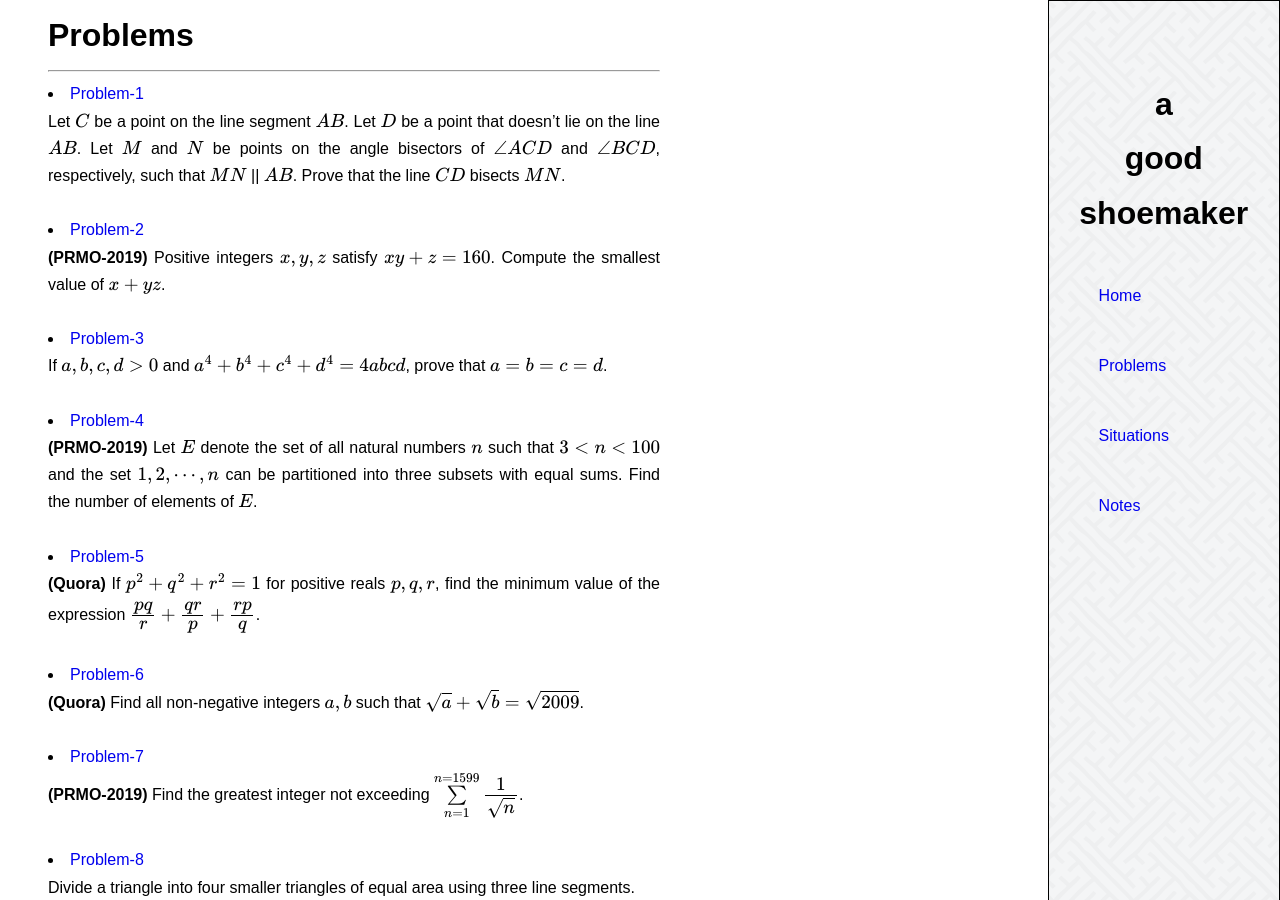
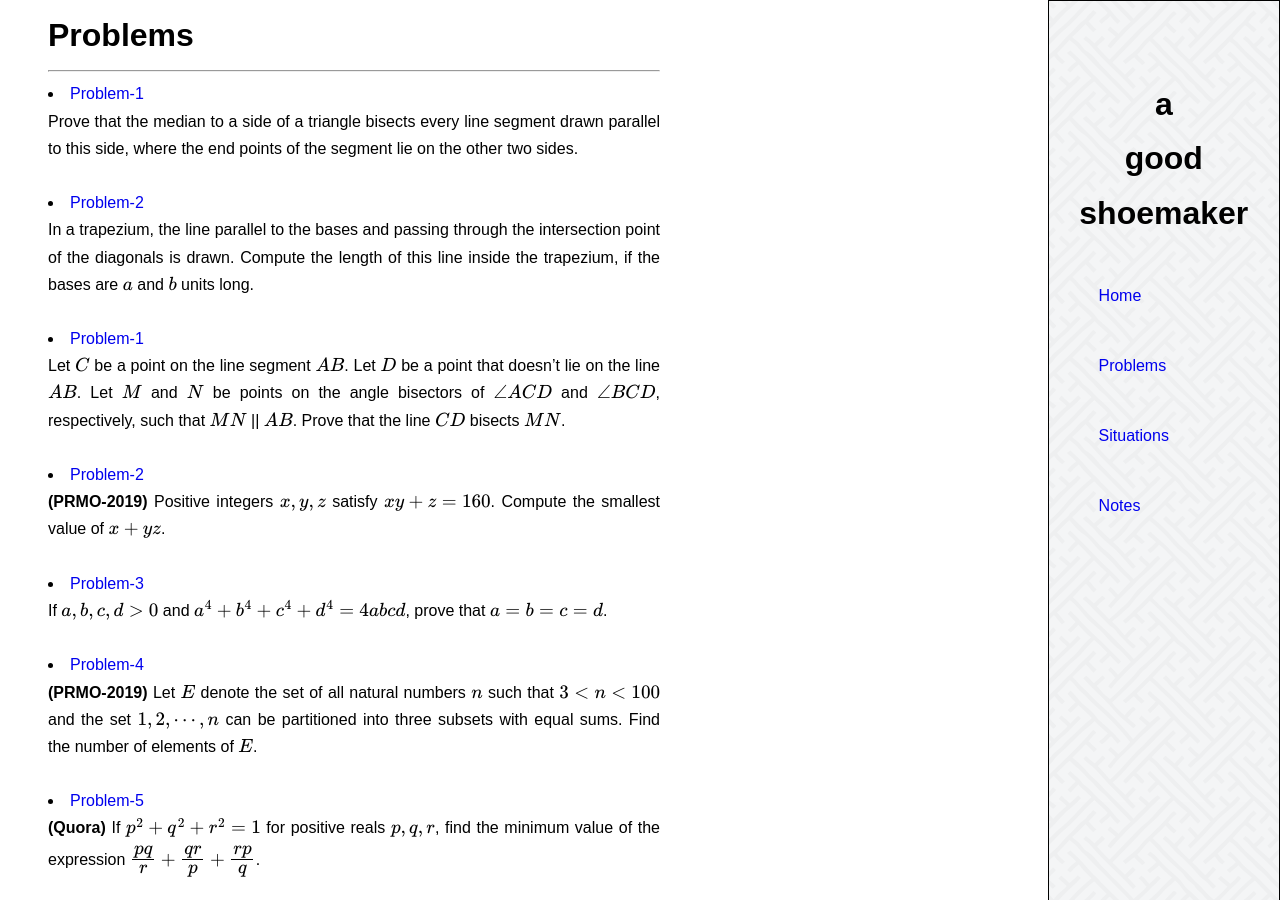
Before and after one commit to agoodshoemaker/agoodshoemaker.github.io, a Jekyll site: the page built from problems.md, in a window 1280 px wide and 900 px high. Built offline with Jekyll 4.4.1, drawn with Linux system fonts in a browser that asks for light colours; formulas are drawn with MathJax 3; a script that is not in the unit is left out.

Commit message:
a new beginning

```diff
--- /dev/null
+++ b/_problems/1.md
@@ -0,0 +1,64 @@
+---
+layout: post
+title: Problem-1
+mathjax: true
+problem_id: 1
+excerpt_separator: <!--more-->
+main-topic: geometry
+sub-topic: similarity, triangles
+source: Problem 349, Planimetry, Kiselev
+date: 18-04-2020
+---
+
+Prove that the median to a side of a triangle bisects every line segment drawn parallel to this side, where the end points of the segment lie on the other two sides.
+
+<!--more-->
+<hr><br>
+
+- Consider any triangle $ABC$.
+
+<figure>
+	<img src="/assets/problems/1/1.svg" width="125%" height="125%">
+</figure>
+
+
+- The median to side $BC$ is $AD$.
+
+<figure>
+	<img src="/assets/problems/1/2.svg" width="125%" height="125%">
+</figure>
+
+- We have line segment $EF\ \|\|\ BC$, with $EF$ intersecting $AD$ at $G$.
+
+<figure>
+	<img src="/assets/problems/1/3.svg" width="125%" height="125%">
+</figure>
+
+- We need to prove that $AD$ bisects $EF$, which is the same as proving $EG = GF$.
+
+
+- In $\bigtriangleup ABD$, $EG$ is parallel to $BD$. So, $\bigtriangleup AEG\ \sim\ \bigtriangleup ABD$.
+- From this similarity, it follows that $\cfrac{EG}{BD} = \cfrac{AG}{AD}$.
+- Similarly, we can show that $\bigtriangleup AGF\ \sim\ \bigtriangleup ADC$, from which we can infer that $\cfrac{AG}{AD} = \cfrac{GF}{DC}$.
+- Using these two equalities, we have $\cfrac{EG}{BD} = \cfrac{GF}{DC}$.
+- But $AD$ is a median to side $BC$, so $BD = DC$.
+- Using this fact, the equality becomes:
+
+$$
+\cfrac{EG}{BD} = \cfrac{GF}{DC}\ \  \text{  and   }\ \  BD = DC \implies EG = GF
+$$
+
+- And with that, we see that $AD$ bisects $EF$.
+
+For an interactive version of the final image, please checkout this <a href="/assets/problems/1/home.html" target="blank">link</a>.
+
+<hr>
+
+<details>
+  <summary> Info </summary>
+<div markdown="1">
+	Source: {{page.source}}
+	Main-topic: {{page.main-topic}}
+	Sub-topics: {{page.sub-topic}}
+</div>
+</details>
--- /dev/null
+++ b/_problems/2.md
@@ -0,0 +1,88 @@
+---
+layout: post
+title: Problem-2
+mathjax: true
+problem_id: 2
+excerpt_separator: <!--more-->
+main-topic: geometry
+sub-topic: similarity, quadrilaterals, trapeziums
+source: Problem 356, Planimetry, Kiselev
+date: 18-04-2020
+---
+
+In a trapezium, the line parallel to the bases and passing through the intersection point of the diagonals is drawn. Compute the length of this line inside the trapezium, if the bases are $a$ and $b$ units long.
+
+<!--more-->
+<hr><br>
+
+- Consider trapezium $ABCD$ with $AD\ \|\|\ BC$. Let $AD = a$ and $BC = b$.
+
+<figure>
+	<img src="/assets/problems/2/1.svg" width="140%" height="140%">
+</figure>
+
+- Let us join the diagonals and mark the point of intersection as $E$.
+
+<figure>
+	<img src="/assets/problems/2/2.svg" width="140%" height="140%">
+</figure>
+
+- Now, we have a line passing through $E$ parallel to either of the bases. Let this line intersect the non-parallel sides at $F$ and $G$.
+
+<figure>
+	<img src="/assets/problems/2/3.svg" width="140%" height="140%">
+</figure>
+
+- We are asked to compute the length of line segment $FG$.
+
+- In $\bigtriangleup ABC$, we have $FE\ \|\|\ BC$, which implies that $\bigtriangleup AFE\ \sim\ \bigtriangleup ABC$.
+- In $\bigtriangleup BAD$, we have $AD\ \|\|\ FE$, which implies that $\bigtriangleup BFE\ \sim\ \bigtriangleup BAD$.
+- From these two similar triangles, we have the following equalities:
+
+$$
+\cfrac{AF}{AB} = \cfrac{FE}{BC},\ \ \cfrac{BF}{AB} = \cfrac{FE}{AD}\\ \implies \cfrac{AF}{BF} = \cfrac{AD}{BC} = \cfrac{a}{b}
+$$
+
+- In a similar manner, we can show that:
+
+$$
+\cfrac{DG}{CG} = \cfrac{a}{b}
+$$
+
+- The last two equalities helps us infer that:
+
+$$
+\cfrac{AF}{BF} = \cfrac{DG}{CG} = \cfrac{a}{b}\\
+\implies \cfrac{AF}{AF + BF} = \cfrac{DG}{DG + CG} = \cfrac{a}{a + b}\\
+\implies \cfrac{AF}{AB} = \cfrac{DG}{CD} = \cfrac{a}{a + b}
+$$
+
+- As $\cfrac{AF}{AB} = \cfrac{FE}{BC}$ and $\cfrac{DG}{CD} = \cfrac{EG}{BC}$, we have:
+
+$$
+FE = EG = BC \cdot \cfrac{a}{a + b} = b \cdot \cfrac{a}{a + b}
+$$
+
+- Therefore, the length of the line segment $FG$ is:
+
+$$
+\cfrac{2ab}{a + b}
+$$
+
+- We could state this as follows:
+
+
+> The length of a line parallel to the bases of a trapezium, passing through the point of intersection of its diagonals, and lying inside it, is equal to the harmonic mean of the bases.
+
+For an interactive version of the final construction, please checkout this <a href="/assets/problems/2/home.html" target="blank">link</a>.
+
+<hr>
+
+<details>
+  <summary> Info </summary>
+<div markdown="1">
+	Source: {{page.source}}
+	Main-topic: {{page.main-topic}}
+	Sub-topics: {{page.sub-topic}}
+</div>
+</details>
```
Also changed, not shown: _notes/2020-04-13-UniverseMathematics.markdown (+10 -0 lines), assets/problems/1/home.html (added, +51 -0 lines), assets/problems/2/home.html (added, +58 -0 lines), assets/problems/1/1.svg (added), assets/problems/1/2.svg (added), assets/problems/1/3.svg (added), assets/problems/2/1.svg (added), assets/problems/2/2.svg (added), assets/problems/2/3.svg (added), 2 other files.
